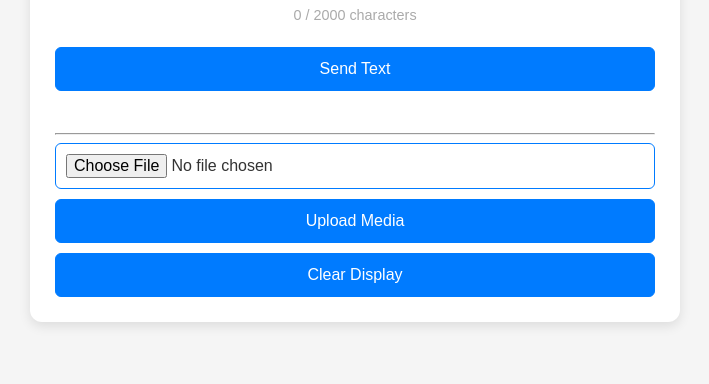
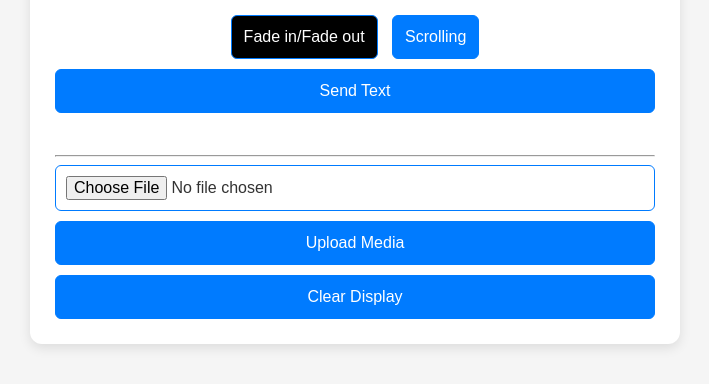
Before and after one commit to adyan5786/Digital-Signage-System, a Flask app: page /editor in a window 1280 px wide. Shown: the part 383-767 px from the top of the page, without its empty margins (285-994 px from the left). Run offline with Flask 3, Linux system fonts and the light colour scheme; the visitor is signed in with stand-in values (Sample User, id 1); some libraries are stand-ins or nearby versions.

Commit message:
Included Fade and Scroll buttons

```diff
--- a/static/style-editor.css
+++ b/static/style-editor.css
@@ -103,6 +103,17 @@ h1 {
     background-color: #0090e0;
 }
 
+/* Selected Button Style */
+.selectable-button.selected {
+    background-color: #000000;
+    border-color: #007bff;
+}
+
+.selectable-button {
+    margin: 0 5px;
+    width: auto;
+}
+
 /* Status Indicator */
 .status-indicator {
     font-size: 14px;
--- a/templates/page1.html
+++ b/templates/page1.html
@@ -39,6 +39,8 @@
                     sendText();
                 }
             });
+
+            setupSelectableButtons();
         });
 
         socket.on("connect", function () {
@@ -190,6 +192,17 @@
             socket.emit("clear_display");
             videoControls.style.display = "none";  // Hide video controls when clearing display
         }
+
+        function setupSelectableButtons() {
+            const buttons = document.querySelectorAll('.selectable-button');
+            buttons.forEach(button => {
+                button.addEventListener('click', () => {
+                    // Toggle selected class
+                    buttons.forEach(btn => btn.classList.remove('selected'));
+                    button.classList.add('selected');
+                });
+            });
+        }
     </script>
 </head>
 
@@ -202,8 +215,16 @@
         <h1>Editor</h1>
 
         <div id="editor" class="text-area"></div>
+
         <p id="charCount" class="char-count">0 / 2000 characters</p>
+
+        <div class="selectable-buttons">
+            <button class="selectable-button btn selected">Fade in/Fade out</button>
+            <button class="selectable-button btn">Scrolling</button>
+        </div>
+
         <button id="sendTextBtn" onclick="sendText()" class="btn" disabled>Send Text</button>
+
         <p id="statusIndicator" class="status-indicator"></p>
 
         <hr>
```
